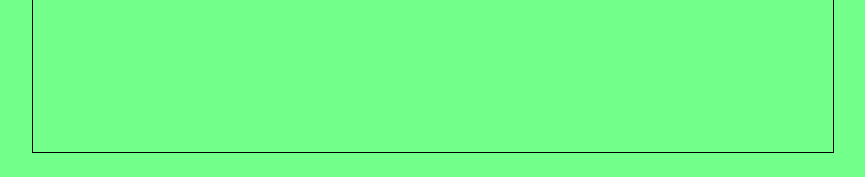
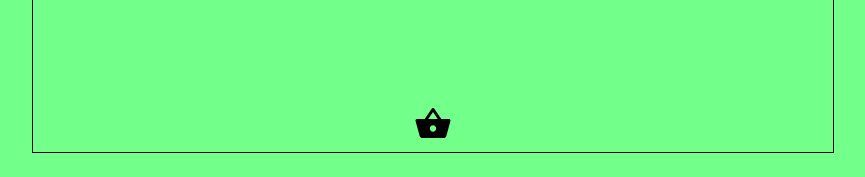
Before and after one commit to amirjanyanIT/play-only-good-things, a React (Create React App) app: page /play in a window 1280 px wide. Shown: the part 459-636 px from the top of the page, without its empty margins (207-1072 px from the left). Built offline with nearby package versions, Linux system fonts and the light colour scheme; a web font is replaced by a local one.

Commit message:
minior integrations

```diff
--- a/src/store.ts
+++ b/src/store.ts
@@ -15,17 +15,17 @@ type PlayerDirection = "left" | "right";
 
 class Store {
   gameTitle = "Only Good Things";
-
   player: string = "Player";
-
-  gameStatus: GameStatusT = "hold";
-  speed: number = 1000;
   display: [number, number] = [800, 600];
-  board: ObjectsT[][] = [];
   scale: number = 5;
   itemsAtLine: number = 3;
-  lifes = 3;
-  score = 0;
+  itemsPerLine: {
+    perLine: number,
+    counter: number
+  }  = {
+    perLine: 5,
+    counter: 1
+  };
 
   rates: RatesT = [
     { type: "e", rate: 0 },
@@ -35,7 +35,13 @@ class Store {
 
   intervalName: number | null = null;
 
+  gameStatus: GameStatusT = "hold";
+  lifes = 3;
+  score = 0;
+  speed: number = 1000;
+  board: ObjectsT[][] = [];
   playerLine: ObjectsT[] = [];
+  boardLastLine: ObjectsT[] = [];
 
   constructor() {
     makeAutoObservable(this);
@@ -100,6 +106,13 @@ class Store {
   }
 
   private setItemInitialPosition(round: number) {
+    if(this.itemsPerLine.perLine !== this.itemsPerLine.counter) {
+      this.itemsPerLine.counter = this.itemsPerLine.counter + 1;
+      return true;
+    }
+
+    this.itemsPerLine.counter = 0;
+
     for (let i = 0; i < round; i++) {
       let emptyPositions: number[] = [];
 
@@ -119,7 +132,7 @@ class Store {
     return true;
   }
 
-  public moveBoard() {
+  private moveBoard() {
     let lastLine = this.board[this.board.length - 1];
 
     for (let i = this.board.length - 1; i >= 0; i--) {
@@ -129,15 +142,17 @@ class Store {
     this.createNewLine();
     this.setItemInitialPosition(this.itemsAtLine);
 
-    return lastLine;
+    this.boardLastLine = lastLine;
+    return true;
   }
 
   public movePlayer(direction: PlayerDirection) {
+
     if (this.gameStatus !== "in-progress") {
       return false;
     }
 
-    const whiteLine = [...this.playerLine].map(() => "e");
+    const whiteLine: ObjectsT[] = [...this.playerLine].map(() => "e");
     const currentDirection = this.playerLine.indexOf("p");
 
     if (currentDirection === 0 && direction === "left") {
@@ -162,6 +177,8 @@ class Store {
       }
     }
 
+    this.playerLine = whiteLine;
+
     return true;
   }
 
--- a/src/views/GamePlay/index.tsx
+++ b/src/views/GamePlay/index.tsx
@@ -3,16 +3,21 @@ import { observer } from "mobx-react";
 import { ObjectsT, store } from "../../store";
 import { FaHeart, FaBomb } from "react-icons/fa";
 import { FaAppleWhole } from "react-icons/fa6";
-
+import { IoMdBasket } from "react-icons/io";
 import { useEffect } from "react";
 
 
 export const GamePlay = observer(() => {
 
   useEffect(() => {
+    window.addEventListener('keyup', (e) => {
+      if(e.key === "ArrowLeft") {
+        store.movePlayer('left')
+      }
 
-    window.addEventListener('keyup', () => {
-        store.moveBoard();
+      if(e.key === "ArrowRight") {
+        store.movePlayer('right')
+      }
     })
   }, []);
 
@@ -63,7 +68,14 @@ export const GamePlay = observer(() => {
           </div>
         ))}
       </div>
-      <div className="player"></div>
+      <div className="player">
+        {store.playerLine.map((c,index) => {
+          if(c === "p") {
+            return <div className="item"  key={index}><IoMdBasket size={40} /></div>
+          }
+          return <div key={index} className="item"></div>
+        })}
+      </div>
     </Container>
   );
 
--- a/src/views/GamePlay/styles.ts
+++ b/src/views/GamePlay/styles.ts
@@ -1,5 +1,4 @@
-import styled from 'styled-components';
-
+import styled from "styled-components";
 
 export const Container = styled.div`
   .action-bar {
@@ -23,8 +22,21 @@ export const Container = styled.div`
       .item {
         display: flex;
         align-items: center;
+        width: 100%;
+        justify-content: center;
       }
     }
   }
 
-`
+  .player {
+    display: flex;
+    justify-content: space-between;
+    gap: 5px;
+    .item {
+      display: flex;
+      align-items: center;
+      width: 100%;
+      justify-content: center;
+    }
+  }
+`;
--- a/src/views/Main/styles.ts
+++ b/src/views/Main/styles.ts
@@ -9,5 +9,6 @@ export const Container = styled.div`
         display: flex;
         flex-direction: column;
         gap: 5px;
+        margin-bottom: 5px;
     }
 `
--- a/src/views/Settings/styles.ts
+++ b/src/views/Settings/styles.ts
@@ -25,5 +25,6 @@ export const Container = styled.div`
         display: flex;
         flex-direction: column;
         gap: 10px;
+        margin-bottom: 5px
     }
 `
```
Lines whose indentation alone changed are shown as unchanged.
